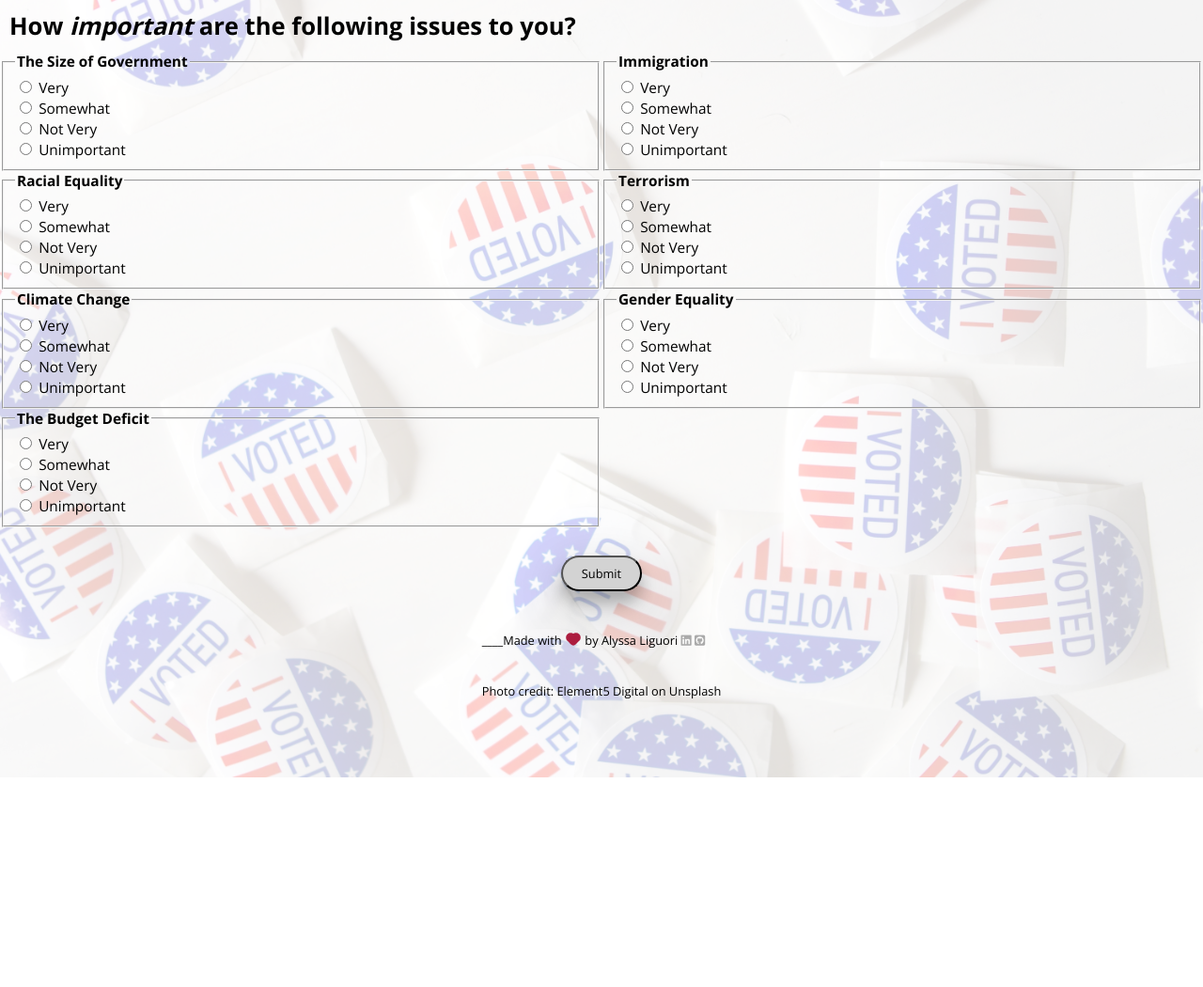
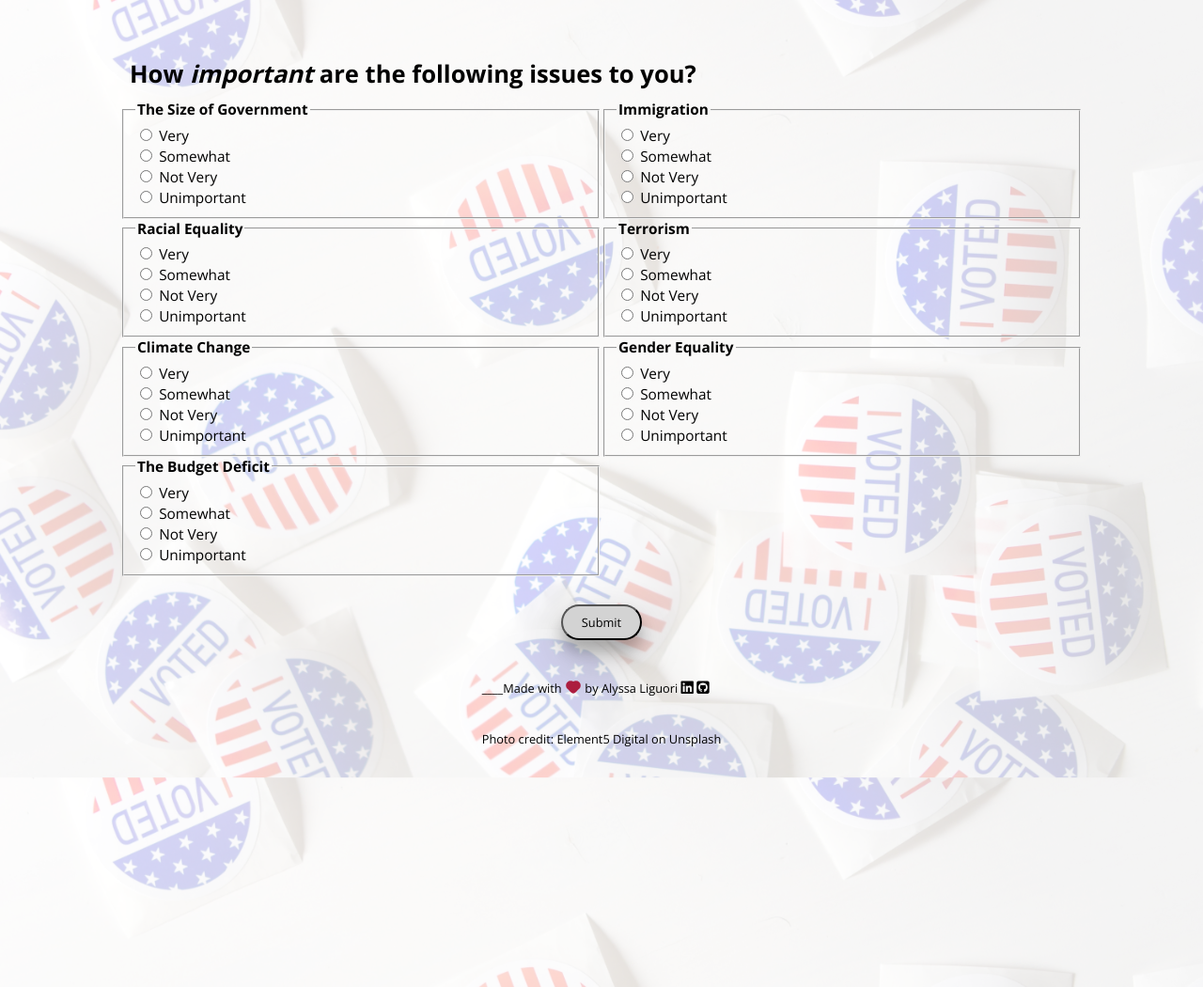
Before and after one commit to ali0003433/pred-by-issue-app, a Flask app: page / in a window 1280 px wide. Shown: the top 1050 px of the page at 94% size. Before the commit the page ends 827 px from the top, so only its background shows below. Run offline with Flask 2, Linux system fonts and the light colour scheme; some libraries are stand-ins or nearby versions.

Commit message:
Add padding

```diff
--- a/static/css/main.css
+++ b/static/css/main.css
@@ -12,8 +12,8 @@ body, html, footer{
 body {background-image: url(../img/stickers.jpg);
       height: 100%;
       background-position: center;
-      background-repeat: no-repeat;
-      background-size: cover;
+      background-repeat: repeat-y;
+      background-size: 100%;
       background-color: rgba(255,255,255,0.8);
       background-blend-mode: lighten;
       }
@@ -44,6 +44,12 @@ label {font-size: 1.2vw;
 }
 div.last{
       width: 50%;
+}
+
+form{
+      padding-left: 10%;
+      padding-right: 10%;
+      padding-top: 4%;
 }
 div.button{
          display: flex;
@@ -111,3 +117,8 @@ div.signature {
 	text-decoration: none;
 	font-weight: bold;
 }
+
+icon {
+      color: black;
+      font-size: 1.2vw;
+}
--- a/templates/index.html
+++ b/templates/index.html
@@ -119,8 +119,8 @@
         <footer>
             <div class='signature'>
                 <p class = 'footer'>____Made with <i class='much-heart'></i> by Alyssa Liguori
-                    <a href='https://www.linkedin.com/in/alyssaliguori'><i class="fab fa-linkedin"></i></a>
-                    <a href='https://github.com/ali0003433/predict-by-issue-prioritization'><i class="fab fa-github-square"></i></a>
+                    <a href='https://www.linkedin.com/in/alyssaliguori'><icon class="fab fa-linkedin"></icon></a>
+                    <a href='https://github.com/ali0003433/predict-by-issue-prioritization'><icon class="fab fa-github-square"></icon></a>
                     <br><br><br>Photo credit: Element5 Digital on Unsplash</p>
             </div>
         </footer>
```
Also changed, not shown: static/css/res.css (+9 -2 lines).
